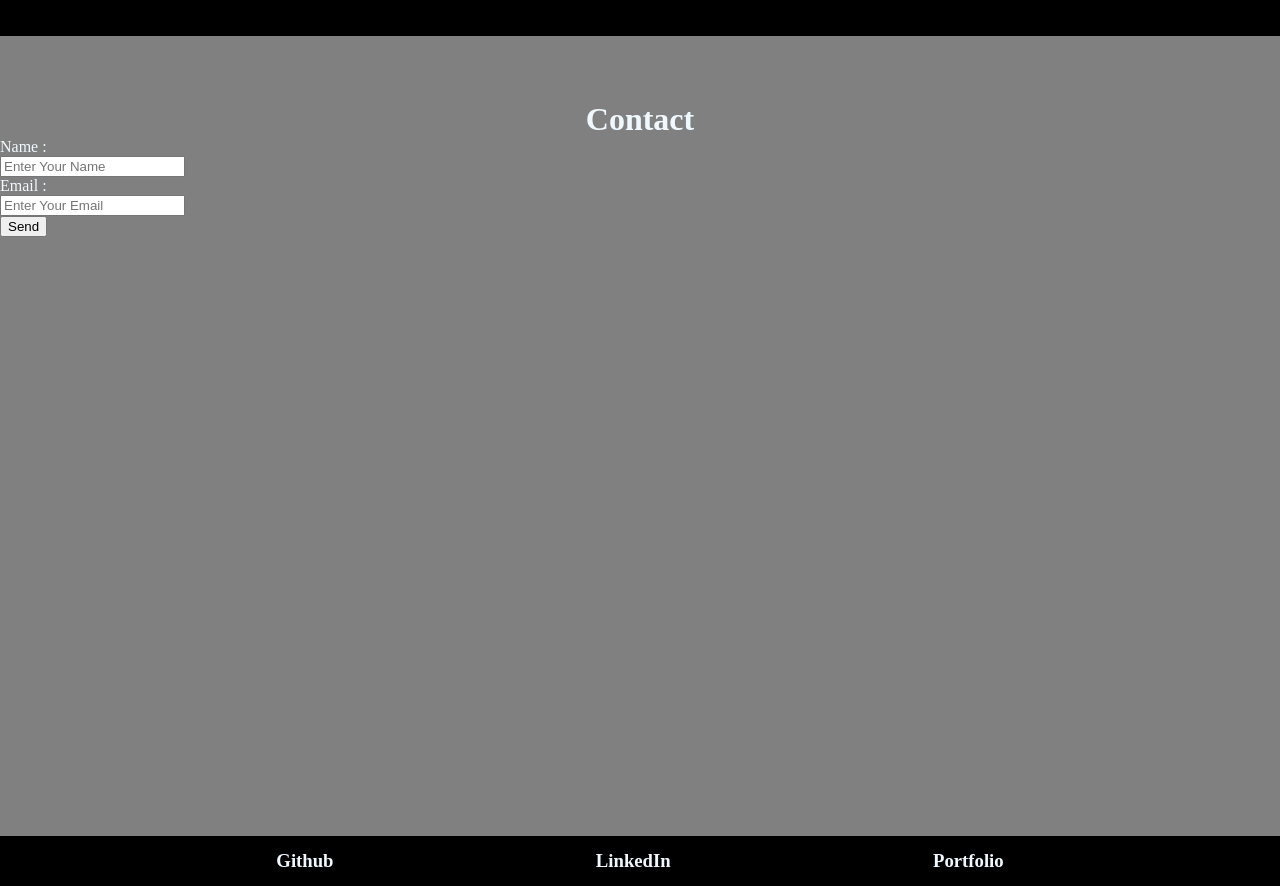
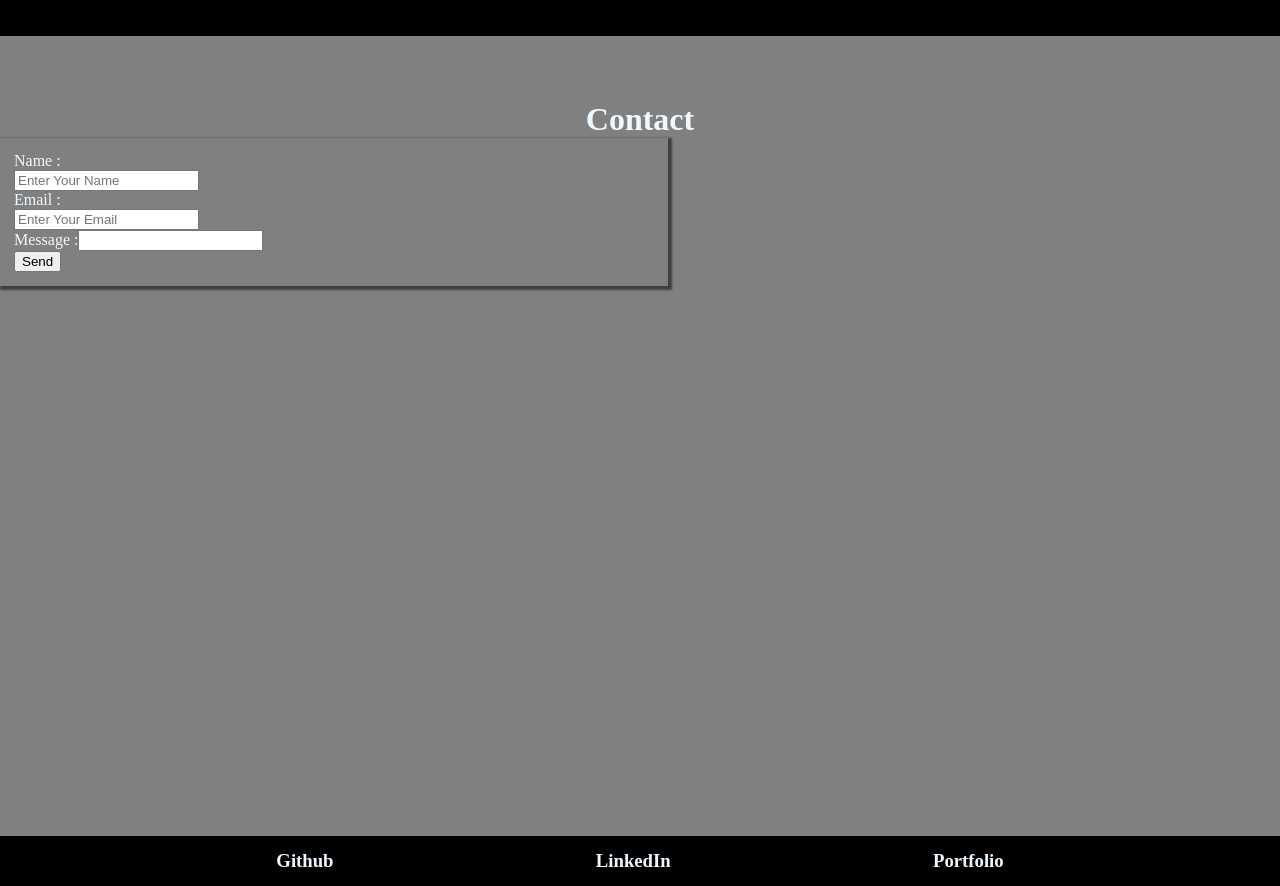
Before and after one commit to Paramesh-Kumar-2004/VP_Portfolio-2, a React (Create React App) app: page / in a window 1280 px wide. Shown: the part 4180-5066 px from the top of the page. Built offline with nearby package versions, Linux system fonts and the light colour scheme.

Commit message:
Updating The Feedback Component

```diff
--- a/src/Components/Contact.jsx
+++ b/src/Components/Contact.jsx
@@ -34,8 +34,9 @@ function Contact() {
   return (
     <div id='Main_Contact_Div'>
       <h1 id='Title'>Contact</h1>
-      <form onSubmit={HandleSubmit}>
 
+
+      <form onSubmit={HandleSubmit} id='form'>
         <div id="UserName">
           <label>Name :</label><br />
           <input
@@ -60,6 +61,17 @@ function Contact() {
           />
         </div>
 
+        <div id="UserMessage">
+          <label>Message :</label>
+          <input
+            name='Message'
+            onChange={HandleOnChange}
+            value={FormData.Message}
+            type="text"
+            required
+          />
+        </div>
+
         <button type="submit">Send</button>
 
       </form>
--- a/src/Styles/Contact.css
+++ b/src/Styles/Contact.css
@@ -2,3 +2,9 @@
     min-height: 100vh;
     background: gray;
 }
+
+#form {
+    padding: 14px;
+    width: 50vw;
+    box-shadow: 2px 2px 2px 2px rgba(0, 0, 0, 0.5);
+}
```
